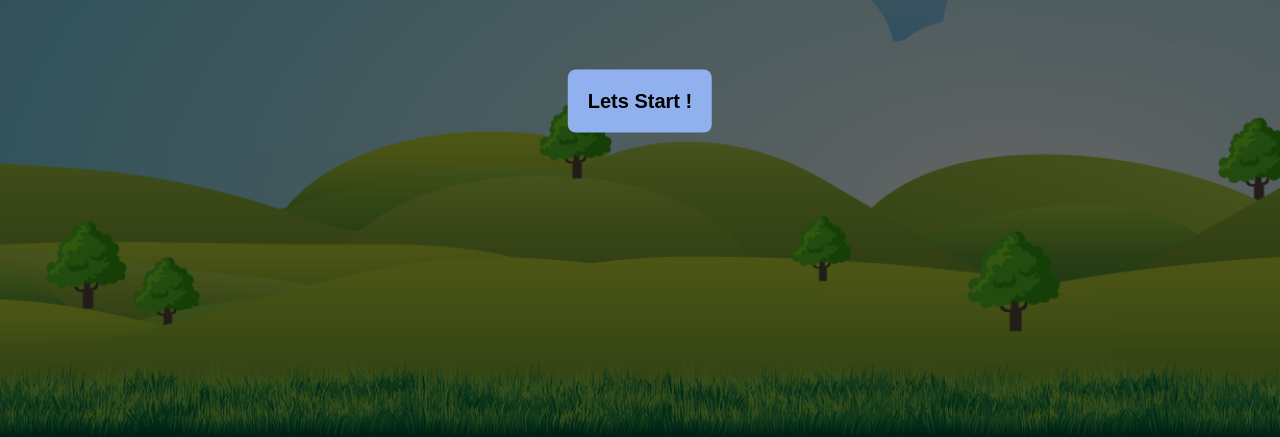
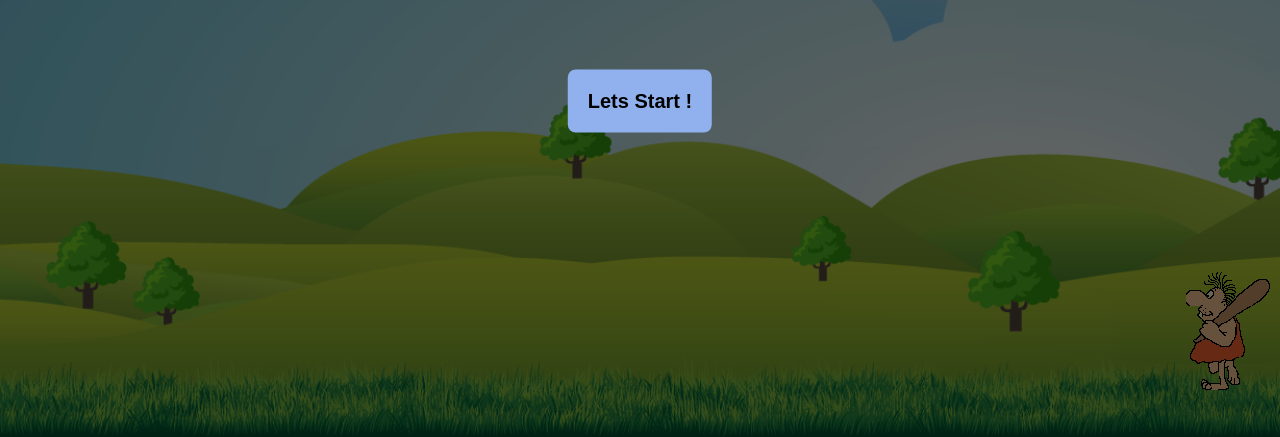
Before and after one commit to eslamelkholy/Javascript-Shooting-Birds-Game, a plain HTML site: page game.html in a window 1280 px wide. Shown: the part 363-800 px from the top of the page. Drawn offline with Linux system fonts and the light colour scheme.

Commit message:
7aga msh fkrha

```diff
--- a/css/style.css
+++ b/css/style.css
@@ -261,3 +261,10 @@ h1 {
 }
 /* make white background transparent VV */
 /* mix-blend-mode: multiply; */
+
+.caveMan{
+  position: absolute;
+  top: 78%;
+  transform: rotateY(180deg);
+  right: 0;
+}
--- a/game.html
+++ b/game.html
@@ -29,6 +29,7 @@
 
     </div>
 
+    <img src="./images/caveMan.gif" class="caveMan" draggable="false" alt="">
     <!-- <div id="cont">
         <h1>Welcome &nbsp;<span id="welcomeUser">Eslam Elkholy</span></h1>
         <div id="gameTimer">
--- a/js/game.js
+++ b/js/game.js
@@ -126,9 +126,9 @@ function startgame() {
 
         if (levelval == "level2")
             if (time % 5 == 0) {
-                let bombContainer = $(`<div id="bomb" class="falling" draggable="false"></div>`);
+                let bombContainer = $(`<div id="bomb" class="falling" ></div>`);
                 myBomb = bombContainer;
-                let bomb = $(`<img src="/images/ezgif.com-crop.gif">`);
+                let bomb = $(`<img src="/images/ezgif.com-crop.gif" draggable="false">`);
                 bombContainer.css("left", Math.floor(Math.random() * 100) + "%")
                 // bomb.attr("src","");
                 // bomb.removeClass("boom");
```
Also changed, not shown: images/caveMan.gif (added).
